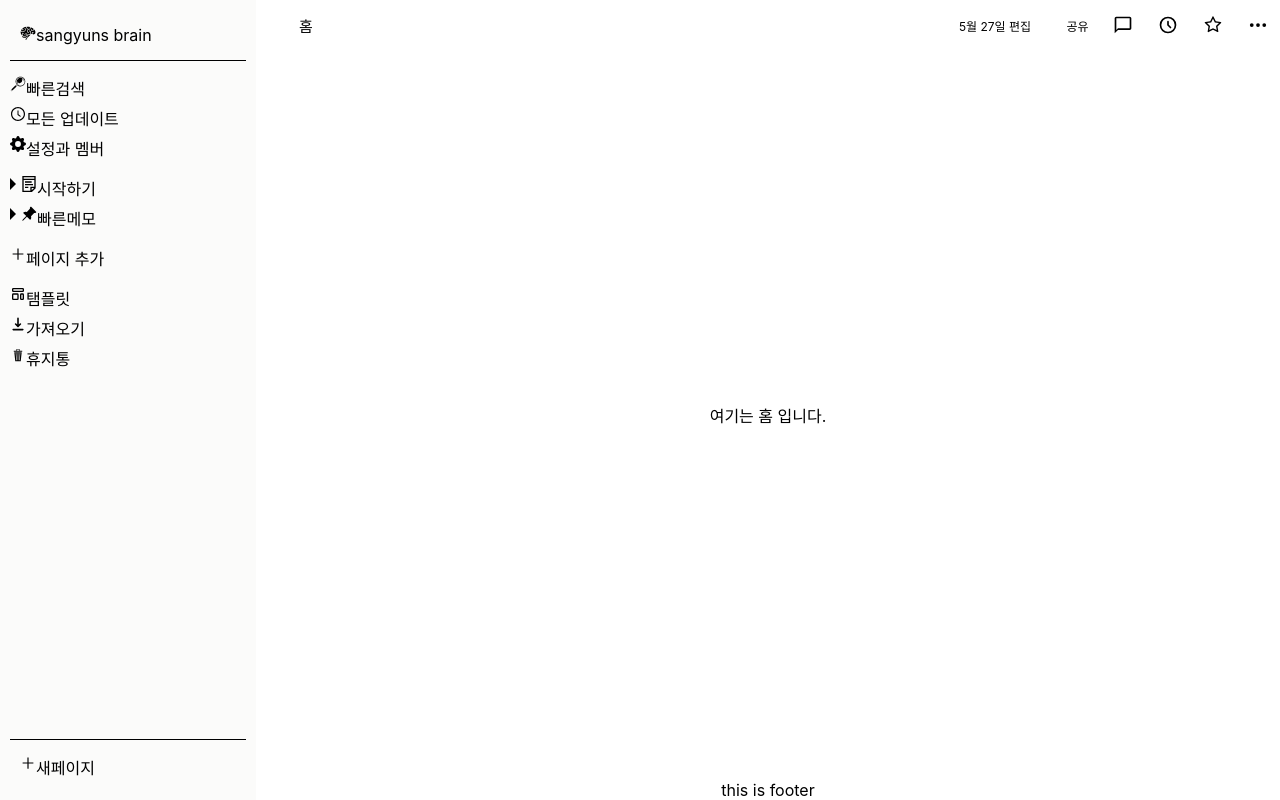
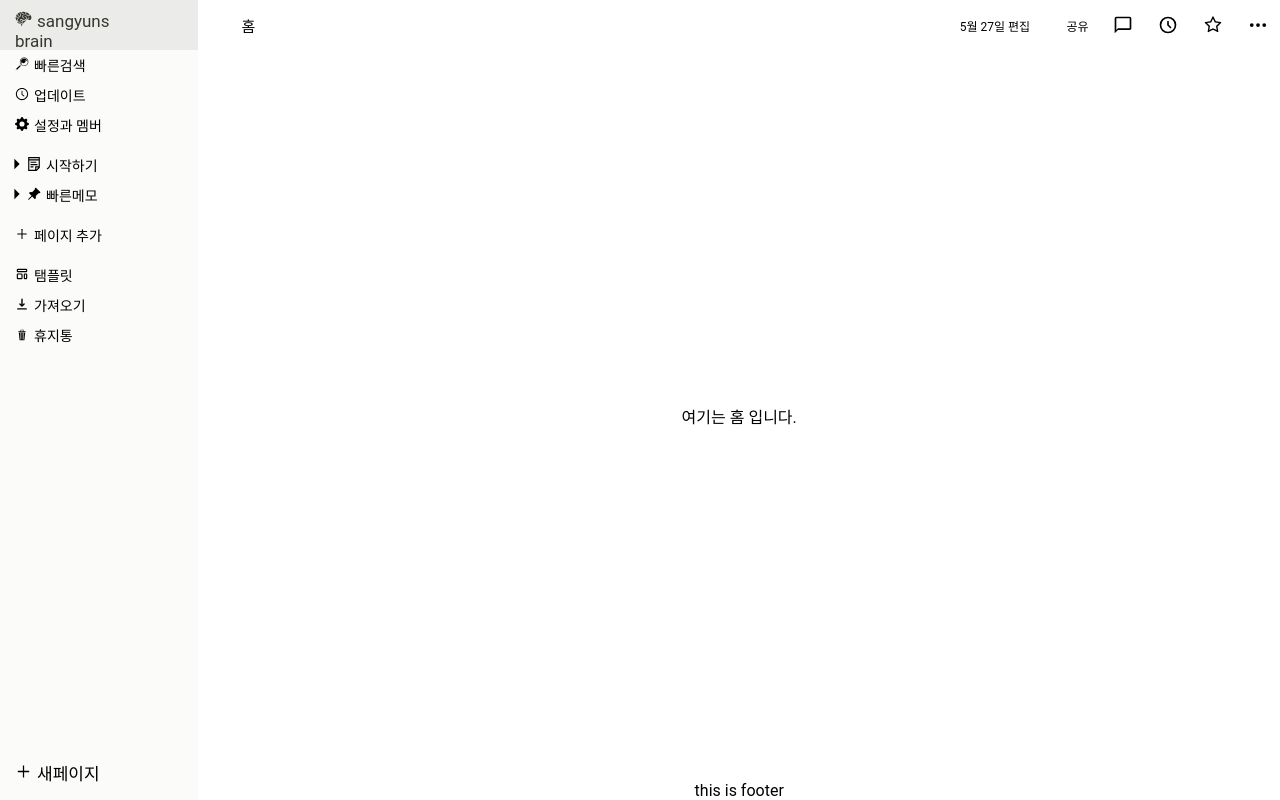
Before and after one commit to falconlee236/Clone_Notion_by_React, a React (Create React App) app: page / in a window 1280 px wide. Built offline with nearby package versions, Linux system fonts and the light colour scheme.

Commit message:
add sidebar's subicons'

```diff
--- a/src/App.js
+++ b/src/App.js
@@ -4,13 +4,12 @@ import { createContext } from 'react';
 import ButtonInfo from './context/ButtonInfoContext';
 
 
-
-
 function reducer(state, action){
   const newobj = {
     icon: "note",
-    title: "새 페이지들",
+    title: "제목 없음",
   }
+
   switch(action.type){
     case 'CREATE_USER':
       return {
--- a/src/Layout/Contents.js
+++ b/src/Layout/Contents.js
@@ -8,10 +8,12 @@ import QuickMemo from '../page/QuickMemo';
 
 
 const Contentstyle = styled.div`
+    @import url('https://fonts.googleapis.com/css2?family=Roboto:wght@300&display=swap');
     display: flex;
     justify-content: space-between;
     align-items: center;
     height: 100vh;
+    font-family: 'Roboto', sans-serif;
 `
 
 const Main = styled.div`
@@ -21,7 +23,7 @@ const Main = styled.div`
     align-items: center;
     background-color: white;
     height: 100vh;
-    width: 80vw;
+    width: 84.5vw;
 `
 
 
--- a/src/Layout/Header.js
+++ b/src/Layout/Header.js
@@ -10,7 +10,7 @@ const Headerstyle = styled.div`
     display: flex;
     justify-content: space-between;
     align-items: center;
-    width: 80vw;
+    width: 84.5vw;
     height: 50px;
 `;
 
@@ -26,7 +26,6 @@ const HeaderButtonstyle = styled.div`
         background: rgba(55, 53, 47, 0.08);
         color: rgb(55, 53, 47);
     }
-    //border: solid black 3px;
 `
 
 const Tmpdiv = styled.div`
@@ -43,7 +42,7 @@ function Header({title}){
         <Headerstyle>
             <div>
                 <HeaderButtonstyle style={{width: '80px'}}>
-                    <span style={{fontSize: '15px'}}>{title }</span>
+                    <span style={{fontSize: '15px'}}>{title}</span>
                 </HeaderButtonstyle>
             </div>
             <Tmpdiv>
--- a/src/Layout/Sidebar.js
+++ b/src/Layout/Sidebar.js
@@ -10,17 +10,15 @@ const Sidebarstyle = styled.div`
     justify-content: space-between;
     background-color: rgb(251 251 250);
     height: ${props => props.height || '100vh'};
-    width: 20vw;
+    width: 15.5vw;
 `;
 
 const SidebarHeader = styled.div`
-    margin: 10px;
-    border-bottom: groove 1px black;
+    margin: 0px;
 `
 
 const SidebarFooter = styled.div`
-    margin: 10px;
-    border-top: groove 1px black;
+    margin: 0px;
 `
 
 const SidebarMiddlestyle = styled.div`
@@ -40,7 +38,7 @@ function Sidebar({height}){
             </SidebarHeader>
             <SidebarMiddlestyle>
                 <Buttons itemArr={ButtonInfo.TopInfo} isArrow={false}/>
-                <Buttons itemArr={ButtonInfo.MiddleInfo} isArrow={true}/>
+                <Buttons itemArr={ButtonInfo.MiddleInfo} isArrow={true} isMiddle={true}/>
                 <Buttons itemArr={ButtonInfo.PageAddInfo} isArrow={false} isAdd={true}/>
                 <Buttons itemArr={ButtonInfo.BottomInfo} isArrow={false}/>
             </SidebarMiddlestyle>
--- a/src/component/AddPage.js
+++ /dev/null
@@ -1,5 +0,0 @@
-function AddPage(){
-    alert("click page!");
-}
-
-export default AddPage;
--- a/src/component/Buttons.js
+++ b/src/component/Buttons.js
@@ -2,45 +2,74 @@ import React, { useContext } from "react";
 import styled from 'styled-components';
 import {GiMagnifyingGlass} from 'react-icons/gi';
 import {AiOutlineClockCircle,  AiOutlinePlus} from 'react-icons/ai';
-import {BsFillGearFill, BsFillPinAngleFill} from 'react-icons/bs';
+import {BsFillGearFill, BsFillPinAngleFill, BsThreeDots} from 'react-icons/bs';
 import {GoTriangleRight} from 'react-icons/go';
 import {GiBrain, GiTrashCan} from 'react-icons/gi';
-import {GrNotes} from 'react-icons/gr';
+import {GrNotes, GrNote} from 'react-icons/gr';
 import {HiOutlineTemplate, HiDownload} from 'react-icons/hi';
 import { Link } from "react-router-dom";
 import { ButtonInfoContext } from "../App";
-//import AddPage from '../component/AddPage';
 
-const Buttonstyle = styled.div`
-    box-sizing: border-box;
-    padding-left: ${props => props.isArrow ? "5px" : "10px"};
-    padding-top: ${props => props.isTitle ? "15px" : "5px"};
-    height: ${props => props.isTitle ? "50px" : "30px"};
-
+const ButtonContainer = styled.div`
+    display: flex;
+    justify-content: space-between;
     background-color: rgb(251 251 250);
     display: flex;
     margin-right: auto;
     cursor: pointer;
 
+    .visible{
+        visibility: hidden;
+    }
+
     // &는 자기 자신 선택
     &:hover{
         background: rgba(55, 53, 47, 0.08);
         color: rgb(55, 53, 47);
+        .visible{
+            visibility: ${props => props.isMiddle ? "visible" : "hidden"};
+        }
    }
 `
 
-const ButtonContainer = styled.div`
+const Buttonstyle = styled.div`
+    box-sizing: border-box;
+    font-size: ${props => props.isTitle ? "17px" : "14px"};
+    padding-left: ${props => props.isArrow ? "10px" : "15px"};
+    padding-top: ${props => props.isTitle ? "10px" : "5px"};
+    height: ${props => props.isTitle ? "50px" : "30px"};
+    width: 250px;
+`
+
+const ButtonLayout = styled.div`
     margin-bottom: 10px;
 `;
 
-export function ButtonItem({icon, title, isArrow, isTitle}){
+const SideButtonContainer = styled.div`
+    display: flex;
+    justify-content: center;
+    align-items: center;
+    margin-right: 5px;
+`
+
+const MiniButtonStyle = styled.span`
+    padding: 3px 1px;
+    margin: 0px 3px;
+
+    &:hover{
+        background: ${props => props.isMiddle ? "rgba(55, 53, 47, 0.2)" : null};
+    }
+`
+
+export function ButtonItem({icon, title, isArrow, isTitle, isMiddle}){
     const icons = {
         magnify: <GiMagnifyingGlass />,
         clock: <AiOutlineClockCircle />,
         gear: <BsFillGearFill />,
         left_tri: <GoTriangleRight />,
         brain: <GiBrain />,
-        note: <GrNotes />,
+        note: <GrNote />,
+        notes: <GrNotes />,
         pin: <BsFillPinAngleFill />,
         plus: <AiOutlinePlus />,
         template: <HiOutlineTemplate />,
@@ -49,31 +78,56 @@ export function ButtonItem({icon, title, isArrow, isTitle}){
     };
 
     return (
+        <ButtonContainer isMiddle={isMiddle}>
             <Buttonstyle isArrow={isArrow} isTitle={isTitle}>
-            {isArrow ? icons["left_tri"] : null}
+                {isArrow ?
+                    <span style={{marginRight: "3px"}}>
+                        {icons["left_tri"]}
+                    </span> : null
+                }
+                <span style={{marginRight: "5px"}}>
                     {icons[icon]}
+                </span>
                 {title}
             </Buttonstyle>
+            <SideButtonContainer>
+                <MiniButtonStyle isMiddle={isMiddle}>
+                    <BsThreeDots className="visible"/>
+                </MiniButtonStyle>
+                <MiniButtonStyle isMiddle={isMiddle}>
+                    <AiOutlinePlus className="visible" />
+                </MiniButtonStyle>
+            </SideButtonContainer>
+        </ButtonContainer>
+
     )
 
 }
 
 
-function Buttons({itemArr, isArrow, isTitle, isAdd}){
+function Buttons({itemArr, isArrow, isTitle, isAdd, isMiddle}){
     const [, dispatch] = useContext(ButtonInfoContext);
     const AddPage = (() => {
         dispatch({type: 'CREATE_USER'});
     })
+
+
     return (
-        <ButtonContainer onClick={isAdd ? AddPage : null}>
+        <ButtonLayout onClick={isAdd ? AddPage : null}>
             {itemArr.map(item => {
                 return (
                     <Link to={item.url || "/"} style={{ textDecoration: "none", color: "black"}}>
-                        <ButtonItem icon={item.icon} title={item.title} isArrow={isArrow} isTitle={isTitle}/>
+                        <ButtonItem
+                            icon={item.icon}
+                            title={item.title}
+                            isArrow={isArrow}
+                            isTitle={isTitle}
+                            isMiddle={isMiddle}
+                        />
                     </Link>
                 )
             })}
-        </ButtonContainer>
+        </ButtonLayout>
     )
 }
 
--- a/src/context/ButtonInfoContext.js
+++ b/src/context/ButtonInfoContext.js
@@ -5,7 +5,7 @@ const TopButtons = [
     },
     {
         icon: "clock",
-        title: "모든 업데이트"
+        title: "업데이트"
     },
     {
         icon: "gear",
@@ -15,7 +15,7 @@ const TopButtons = [
 
   const MiddleButtons = [
     {
-        icon: "note",
+        icon: "notes",
         title: "시작하기",
         url: "/start"
     },
```
Lines whose indentation alone changed are shown as unchanged.
